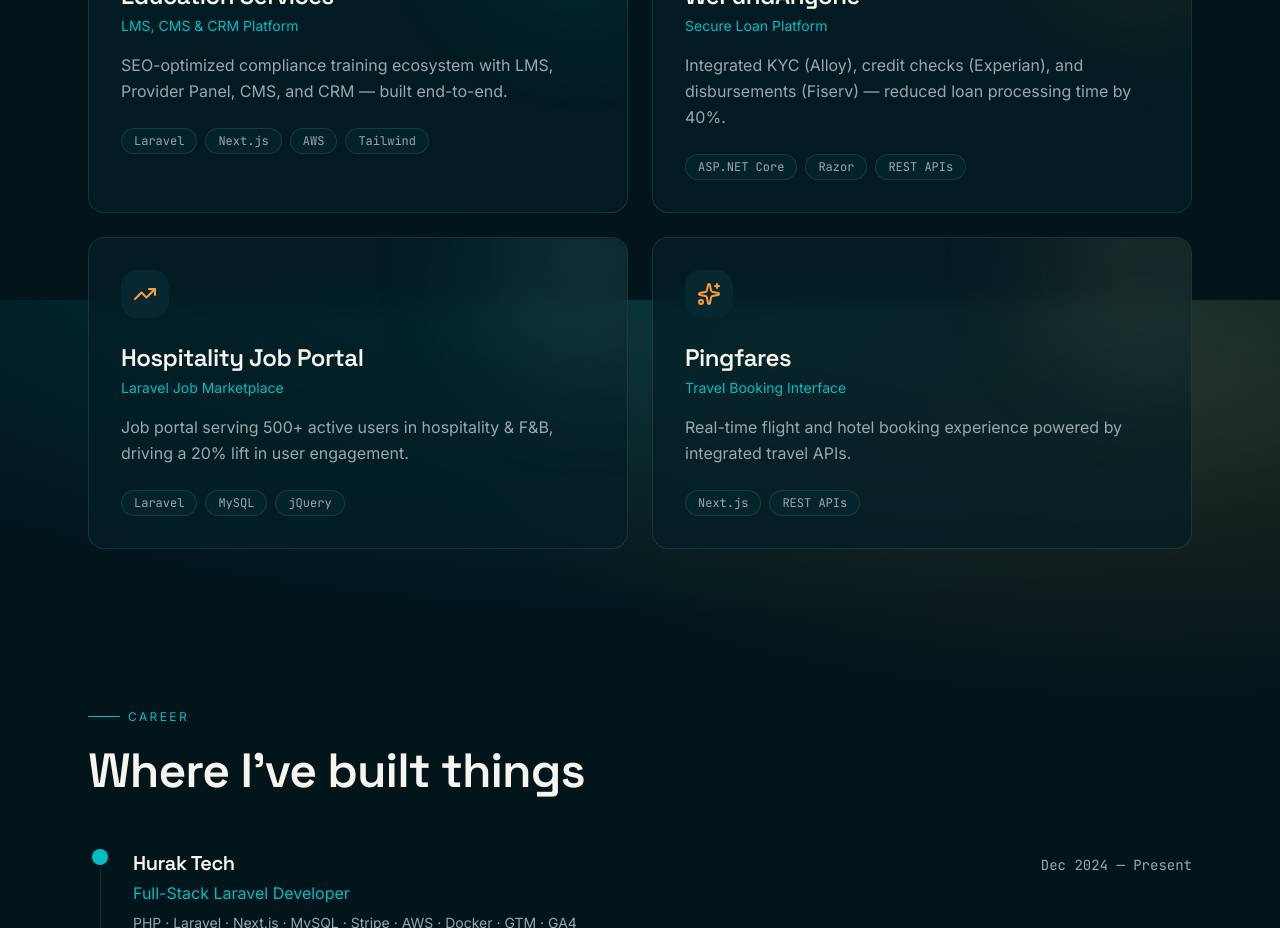
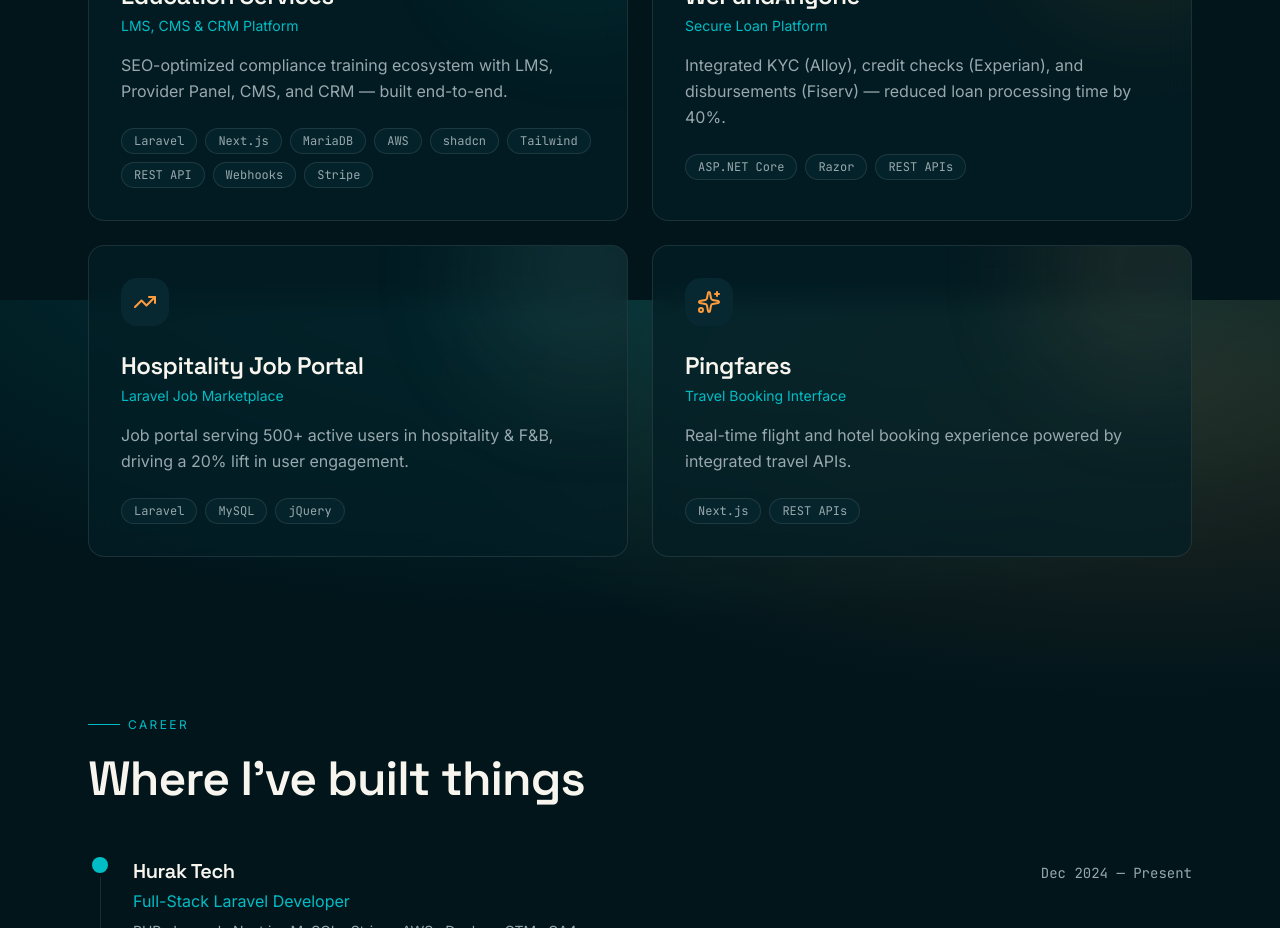
Before and after one commit to Muhammad-shakil/new-portfolio, a Next.js app: page / in a window 1280 px wide. Shown: the part 2100-3028 px from the top of the page. Built offline with nearby package versions, Linux system fonts and the light colour scheme.

Commit message:
Update page.tsx

```diff
--- a/src/app/page.tsx
+++ b/src/app/page.tsx
@@ -49,7 +49,7 @@
   {
     name: "Education Services",
     role: "LMS, CMS & CRM Platform",
-    stack: ["Laravel", "Next.js", "AWS", "Tailwind"],
+    stack: ["Laravel", "Next.js", "MariaDB", "AWS", "shadcn", "Tailwind", "REST API", "Webhooks", "Stripe" ],
     desc: "SEO-optimized compliance training ecosystem with LMS, Provider Panel, CMS, and CRM — built end-to-end.",
     icon: GraduationCap,
     accent: "from-primary/30 to-primary/5",
```
